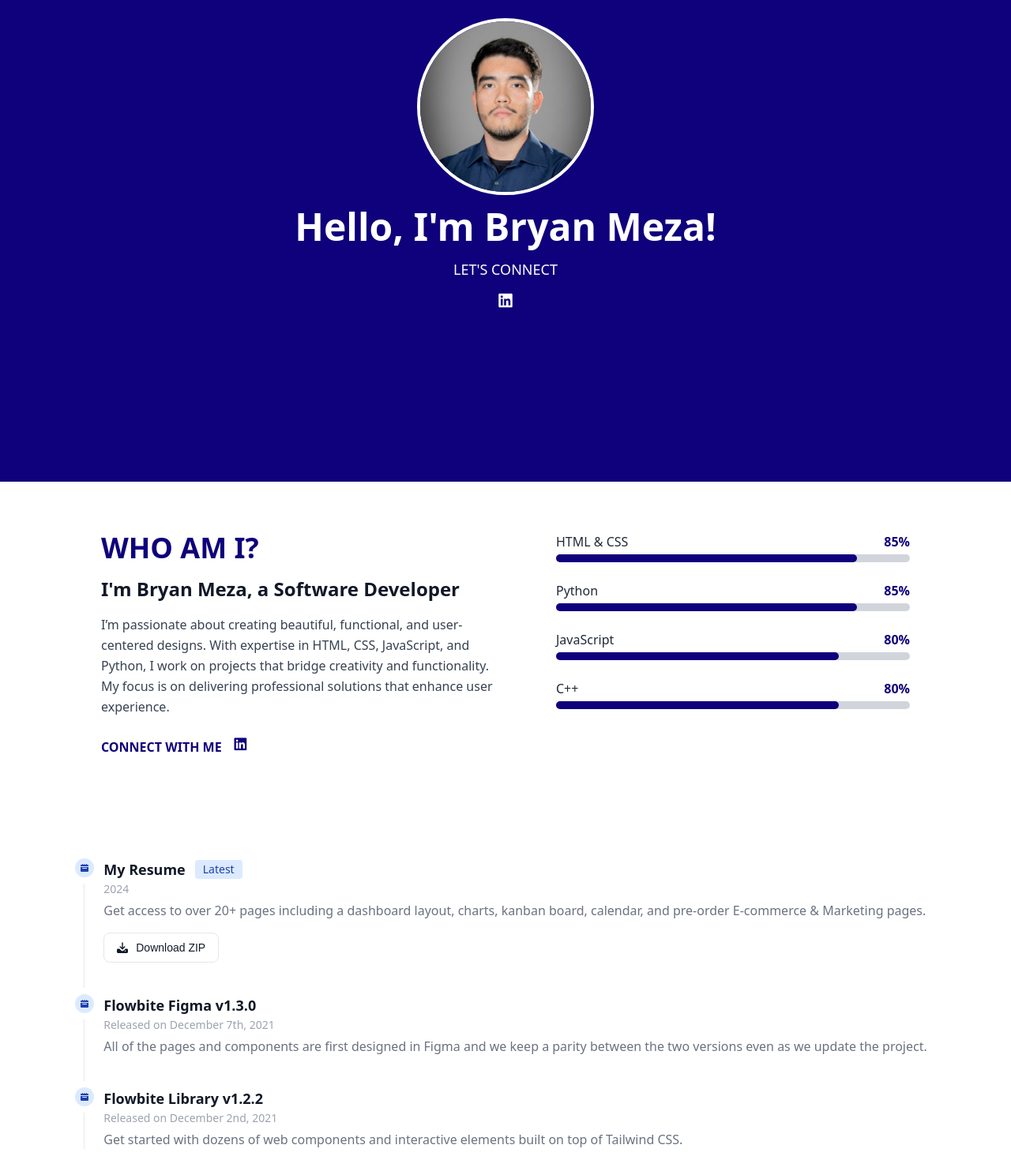
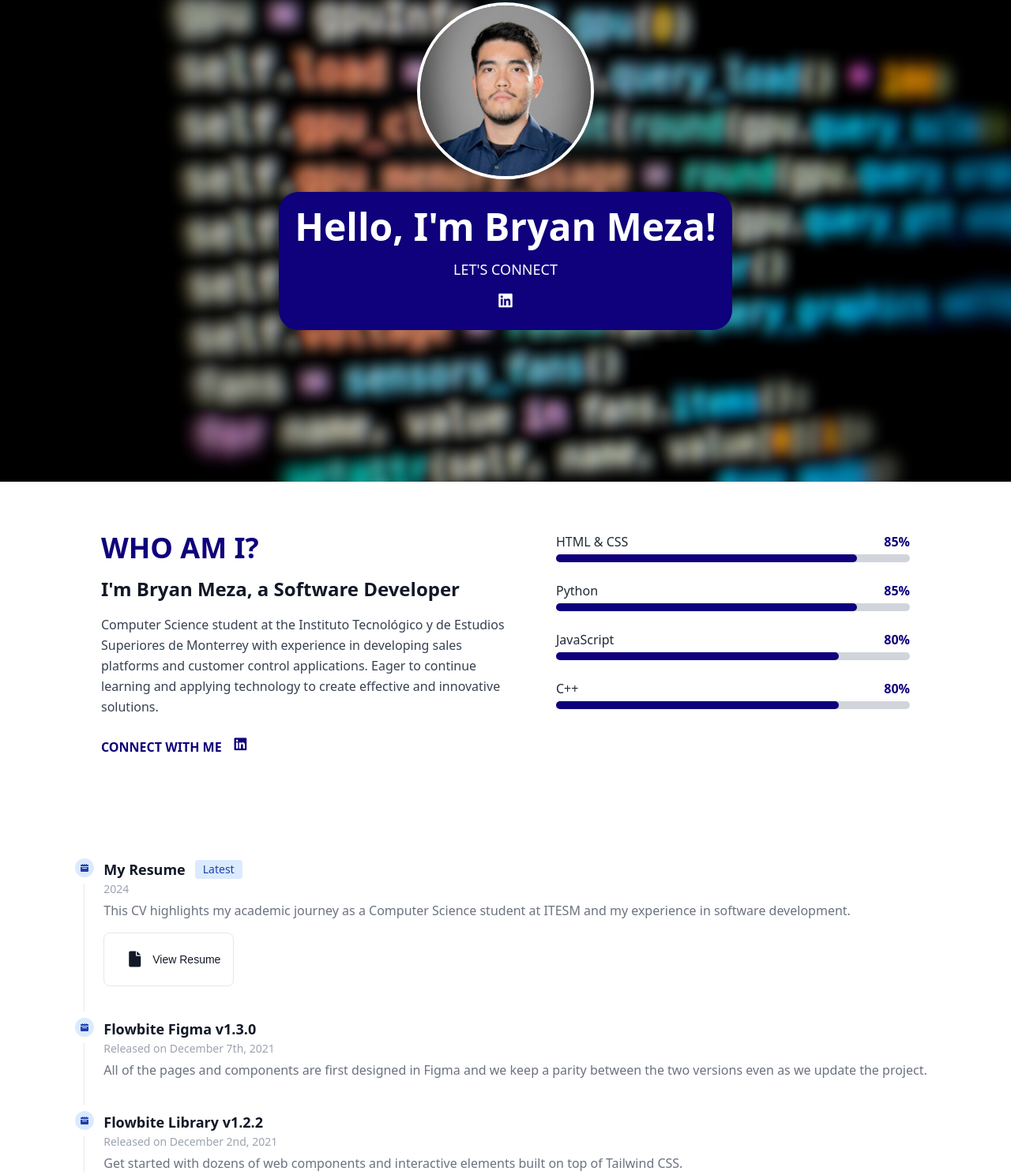
Before and after one commit to Bryan-Meza/portfolio, a website: page index.html in a window 1280 px wide. Shown: the part 258-1746 px from the top of the page at 79% size. Drawn offline with Linux system fonts and the light colour scheme.

Commit message:
Implementation Links

```diff
--- a/index.html
+++ b/index.html
@@ -22,7 +22,7 @@
           class="flex items-center space-x-3 rtl:space-x-reverse"
         >
           <span
-            class="self-center text-2xl font-semibold whitespace-nowrap dark:text-white font-Prompt"
+            class="self-center text-2xl whitespace-nowrap dark:text-white font-Prompt"
             >Bryan Meza</span
           >
         </a>
@@ -68,6 +68,7 @@
           >
             <li>
               <a
+                type="Button"
                 href="#"
                 class="block py-2 px-3 md:p-0 text-white bg-blue-700 rounded md:bg-transparent md:text-blue-700 md:dark:text-blue-500 relative text-l w-fit block after:block after:content-[''] after:absolute after:h-[3px] after:bg-black after:w-full after:scale-x-0 after:hover:scale-x-100 after:transition after:duration-300 after:origin-center font-Prompt"
                 aria-current="page"
@@ -76,10 +77,11 @@
             </li>
             <li>
               <a
-                href="#"
+                onclick="scrollToSection('about')"
                 class="text-l block py-2 px-3 md:p-0 text-gray-900 rounded hover:bg-gray-100 md:hover:bg-transparent md:hover:text-blue-700 md:dark:hover:text-blue-500 dark:text-white dark:hover:bg-gray-700 dark:hover:text-white md:dark:hover:bg-transparent dark:border-gray-700 font-Prompt"
-                >About</a
               >
+                About
+              </a>
             </li>
             <li>
               <a
@@ -101,7 +103,7 @@
     </nav>
     <!-- Centered Hero Section -->
     <div
-      class="bgColor intro-section h-screen text-white flex flex-col items-center justify-center p-10 space-y-4"
+      class="intro-section h-screen text-white flex flex-col items-center justify-center p-10 space-y-4 bgImage"
     >
       <!-- Profile Image -->
       <div
@@ -115,7 +117,7 @@
       </div>
 
       <!-- Intro Text -->
-      <div class="text-center">
+      <div class="text-center roundCorners">
         <h1 class="text-5xl font-bold mb-4">Hello, I'm Bryan Meza!</h1>
         <p class="text-lg font-medium">LET'S CONNECT</p>
         <!-- Social Icons -->
@@ -132,19 +134,20 @@
 
     <!-- About Me Section -->
     <div
-      class="about-section bg-white py-16 px-8 md:px-20 flex flex-col md:flex-row items-start justify-center space-y-8 md:space-y-0 md:space-x-16"
+      id="about"
+      class="bg-white py-16 px-8 md:px-20 flex flex-col md:flex-row items-start justify-center space-y-8 md:space-y-0 md:space-x-16"
     >
       <!-- Left Section: Text Content -->
-      <div class="about-text max-w-lg">
+      <div class="max-w-lg">
         <h2 class="text-4xl font-bold primaryColor mb-4">WHO AM I?</h2>
         <p class="text-2xl font-semibold text-gray-900 mb-4">
           I'm Bryan Meza, a Software Developer
         </p>
         <p class="text-gray-700 mb-6 leading-relaxed">
-          I’m passionate about creating beautiful, functional, and user-centered
-          designs. With expertise in HTML, CSS, JavaScript, and Python, I work
-          on projects that bridge creativity and functionality. My focus is on
-          delivering professional solutions that enhance user experience.
+          Computer Science student at the Instituto Tecnológico y de Estudios
+          Superiores de Monterrey with experience in developing sales platforms
+          and customer control applications. Eager to continue learning and
+          applying technology to create effective and innovative solutions.
         </p>
         <div class="flex items-center space-x-4">
           <span class="primaryColor font-bold">CONNECT WITH ME</span>
@@ -242,27 +245,18 @@
           <p
             class="mb-4 text-base font-normal text-gray-500 dark:text-gray-400"
           >
-            Get access to over 20+ pages including a dashboard layout, charts,
-            kanban board, calendar, and pre-order E-commerce & Marketing pages.
+            This CV highlights my academic journey as a Computer Science student
+            at ITESM and my experience in software development.
           </p>
           <a
-            href="#"
+            href="https://drive.google.com/file/d/1O0Gi4O6C4L15Sfu8JMizbMz6BHOVwlzL/view?usp=sharing"
             class="inline-flex items-center px-4 py-2 text-sm font-medium text-gray-900 bg-white border border-gray-200 rounded-lg hover:bg-gray-100 hover:text-blue-700 focus:z-10 focus:ring-4 focus:outline-none focus:ring-gray-100 focus:text-blue-700 dark:bg-gray-800 dark:text-gray-400 dark:border-gray-600 dark:hover:text-white dark:hover:bg-gray-700 dark:focus:ring-gray-700"
-            ><svg
-              class="w-3.5 h-3.5 me-2.5"
-              aria-hidden="true"
-              xmlns="http://www.w3.org/2000/svg"
-              fill="currentColor"
-              viewBox="0 0 20 20"
-            >
-              <path
-                d="M14.707 7.793a1 1 0 0 0-1.414 0L11 10.086V1.5a1 1 0 0 0-2 0v8.586L6.707 7.793a1 1 0 1 0-1.414 1.414l4 4a1 1 0 0 0 1.416 0l4-4a1 1 0 0 0-.002-1.414Z"
-              />
-              <path
-                d="M18 12h-2.55l-2.975 2.975a3.5 3.5 0 0 1-4.95 0L4.55 12H2a2 2 0 0 0-2 2v4a2 2 0 0 0 2 2h16a2 2 0 0 0 2-2v-4a2 2 0 0 0-2-2Zm-3 5a1 1 0 1 1 0-2 1 1 0 0 1 0 2Z"
-              />
-            </svg>
-            Download ZIP</a
+            target="_blank"
+            ><i
+              class="fa-solid fa-file"
+              style="font-size: 20px; padding: 15px"
+            ></i
+            >View Resume</a
           >
         </li>
         <li class="mb-10 ms-6">
@@ -324,6 +318,14 @@
         </li>
       </ol>
     </div>
+    <script>
+      function scrollToSection(id) {
+        const element = document.getElementById(id);
+        element.scrollIntoView({ behavior: "smooth", block: "start" });
+        history.pushState(null, "", " "); // Clear hash in URL
+      }
+    </script>
+
     <!-- Script for Mobile Menu Toggle -->
     <script>
       document.addEventListener("DOMContentLoaded", function () {
--- a/src/customAttributes.css
+++ b/src/customAttributes.css
@@ -1,3 +1,13 @@
+html{
+    scroll-behavior: smooth;
+}
+
+.roundCorners{
+    border-radius: 25px;
+    background: #0F007B;
+    padding: 20px;
+}
+
 .bgColor{
     background-color: #0F007B;
 }
@@ -5,3 +15,10 @@
 .primaryColor{
     color: #0F007B;
 }
+
+.bgImage{
+    background-image: url('/img/bgCode.png');
+    background-repeat: no-repeat;
+    background-attachment: fixed;
+    background-size: cover;
+}
```
Also changed, not shown: img/bgCode.png (added).
